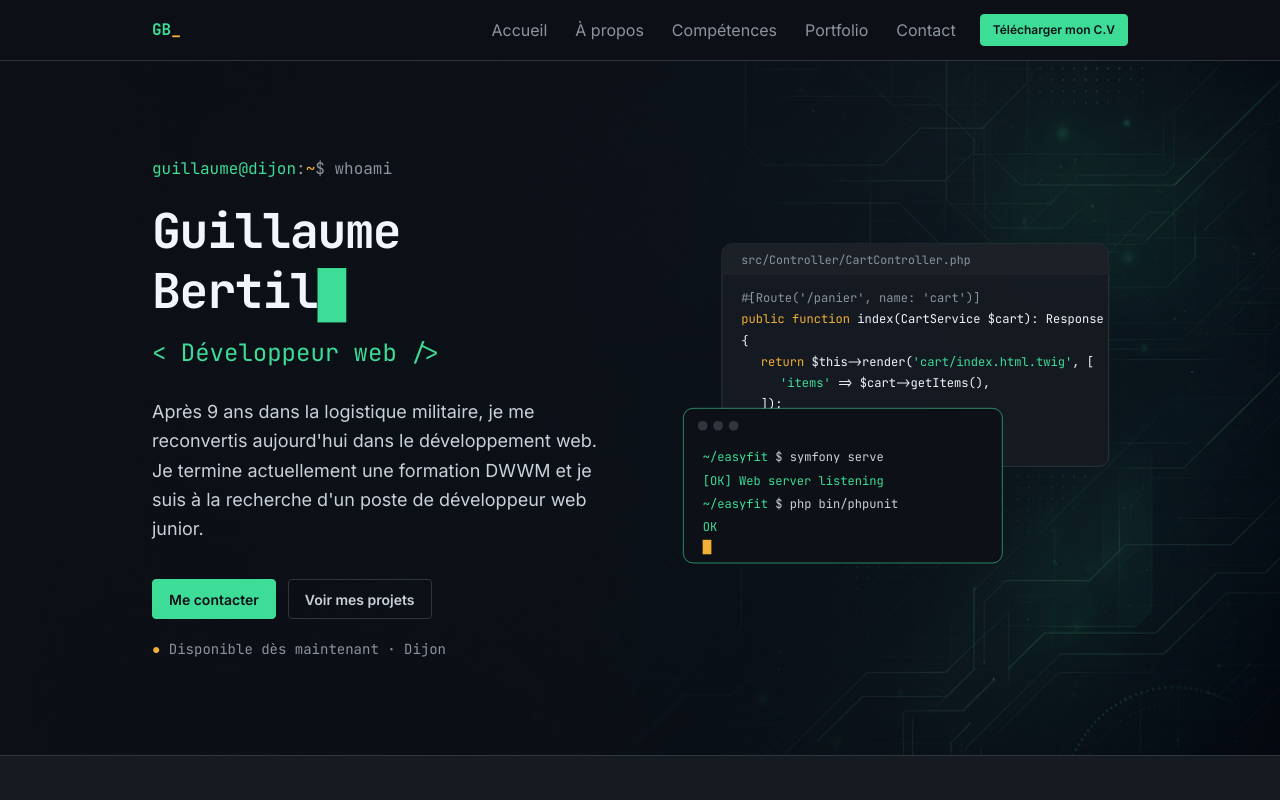
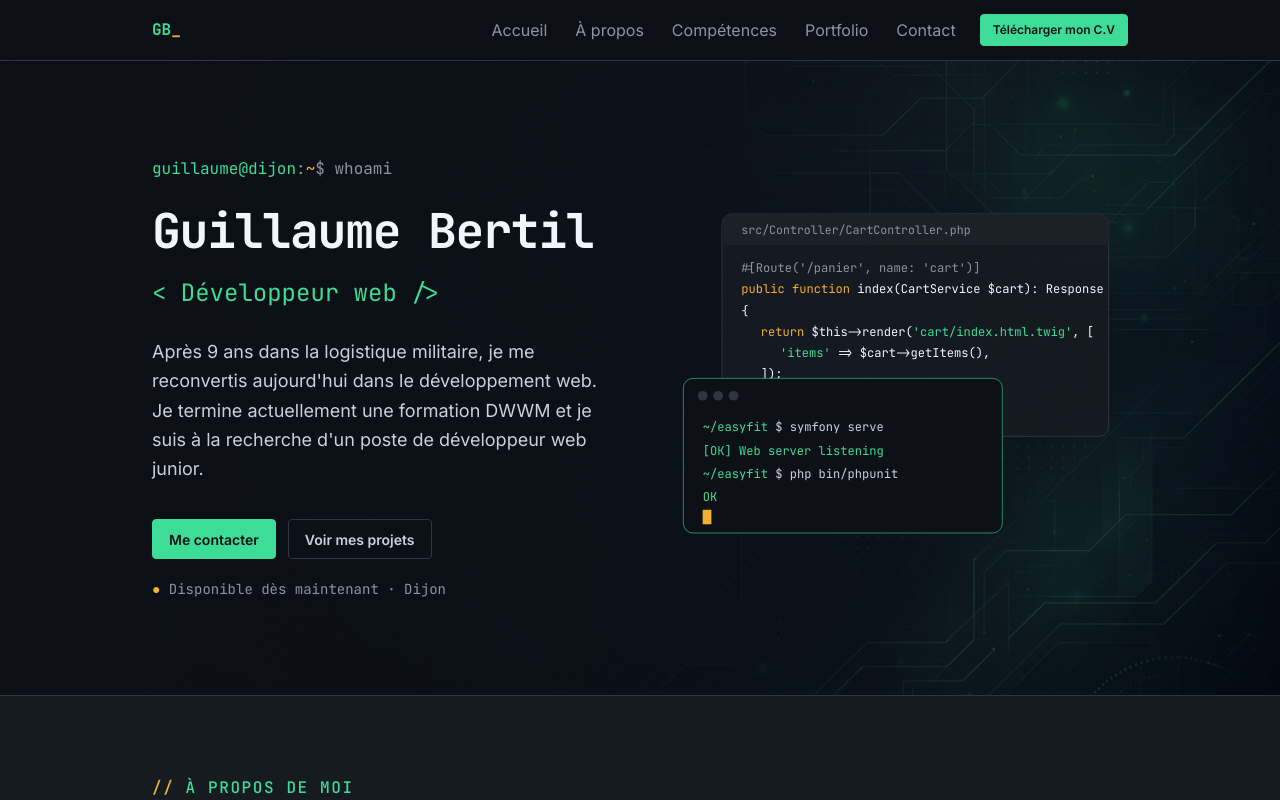
Before and after one commit to guillaumebertil/portfolio, a React (Vite) app: page / in a window 1280 px wide. Shown: the top 800 px of the page. Built offline with nearby package versions, Linux system fonts and the light colour scheme.

Commit message:
style: suppression du curseur vert après le nom dans le hero
Co-Authored-By: Claude Opus 5.5 <noreply@anthropic.com>

```diff
--- a/src/sections/Hero.jsx
+++ b/src/sections/Hero.jsx
@@ -19,7 +19,7 @@ export default function Hero() {
                         <span className="text-primary">guillaume@dijon</span>:<span className="text-secondary">~</span>$ whoami
                     </p>
                     <h1 className="font-mono text-4xl font-bold leading-tight tracking-tight text-heading sm:text-5xl">
-                        Guillaume Bertil<span className="text-primary" aria-hidden="true">█</span>
+                        Guillaume Bertil
                     </h1>
                     <p className="mt-4 font-mono text-xl text-primary sm:text-2xl">&lt; Développeur web /&gt;</p>
                     <p className="mt-7 mb-9 max-w-xl text-lg leading-relaxed">
```
